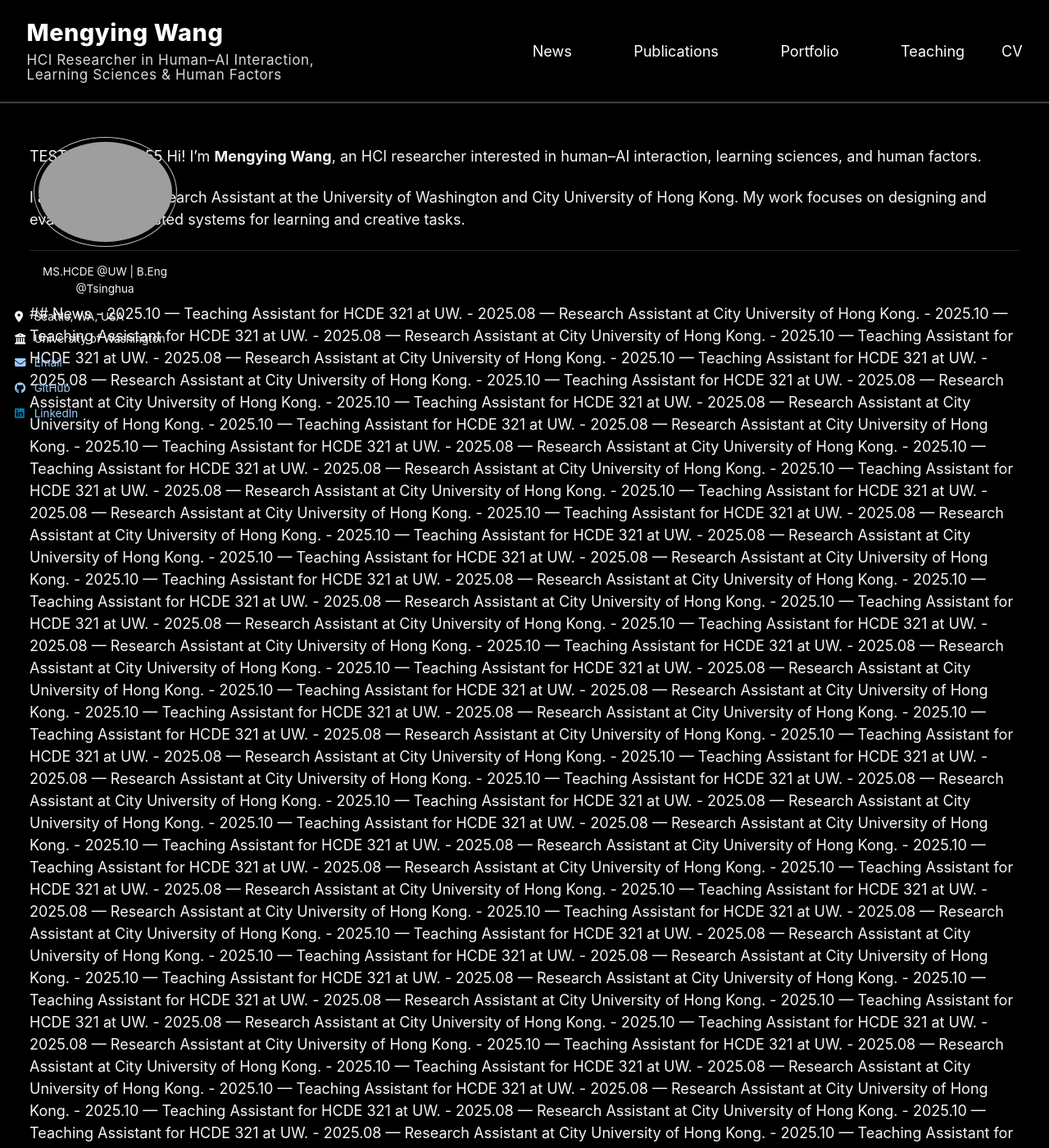
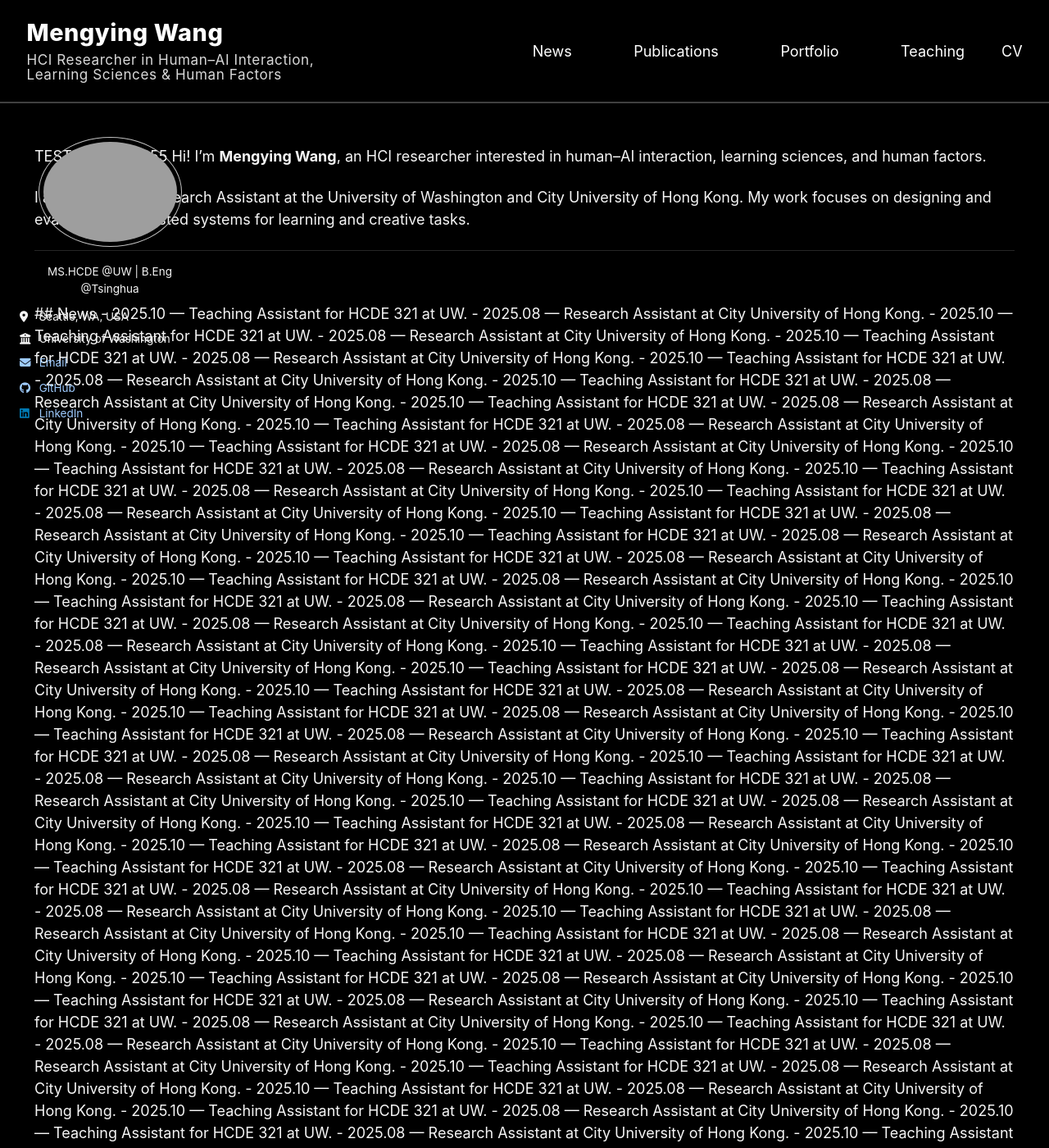
Before and after one commit to mengyingWWW/mengyingWWW.github.io, a Jekyll site: the page built from index.md, in a window 1280 px wide and 1400 px high. Shown: the whole window at 82% size. Built offline with Jekyll 4.4.1, drawn with Linux system fonts in a browser that asks for light colours; a script bundle is joined from its source files by our own code; library files that are not in the unit come from our copies.

Commit message:
Update main.scss

```diff
--- a/assets/css/main.scss
+++ b/assets/css/main.scss
@@ -1003,3 +1003,26 @@
     width: 100% !important;
   }
 }
+
+/* =========================================================
+   FIX OVER-WIDE ORANGE AREA (#main)
+   ========================================================= */
+@media (min-width: 769px) {
+
+  /* 1. 收紧 main 本身的宽度 */
+  #main {
+    max-width: 1400px;          /* 控制橙色总宽度 */
+    margin-left: auto;
+    margin-right: auto;
+    padding-left: 24px;         /* 原来这里非常大 */
+    padding-right: 24px;
+  }
+
+  /* 2. 让 page 不再自己限制宽度 */
+  .page,
+  .page__inner-wrap,
+  article.page {
+    max-width: none !important;
+    width: 100%;
+  }
+}
```
